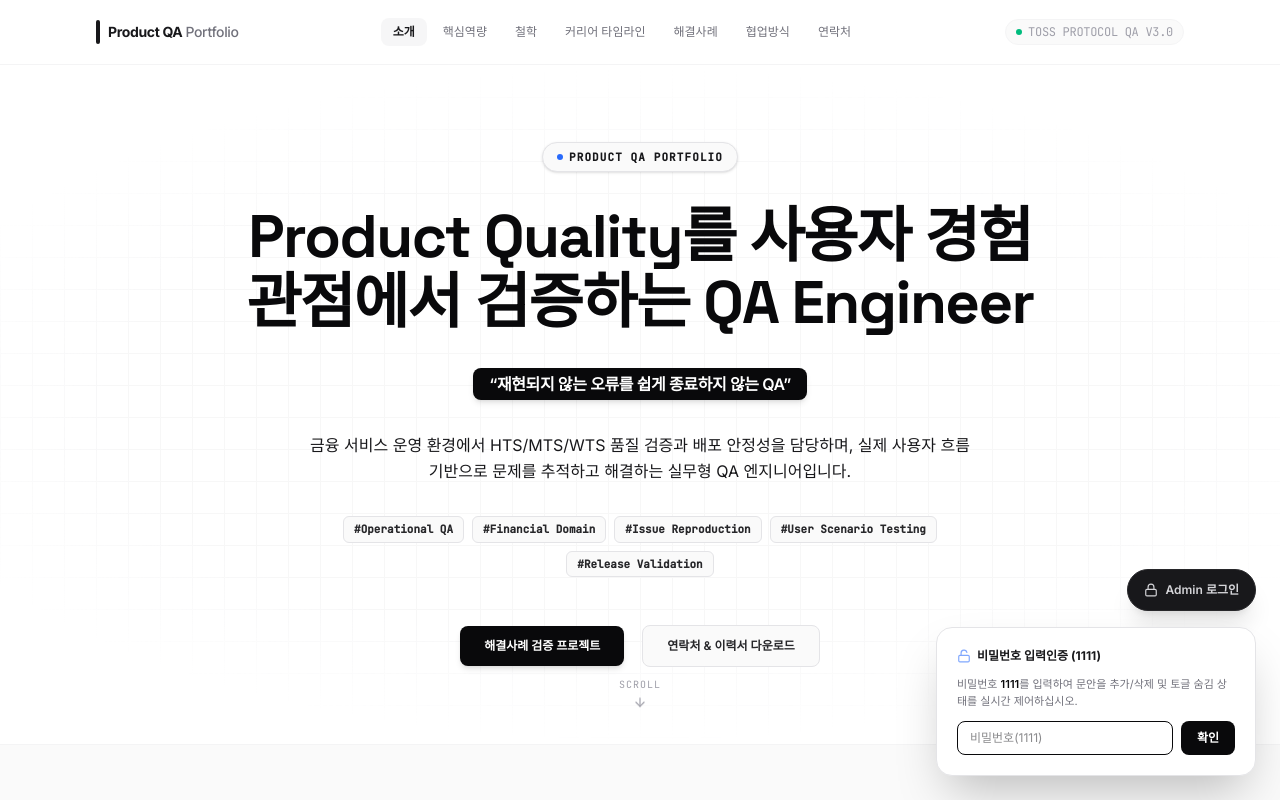
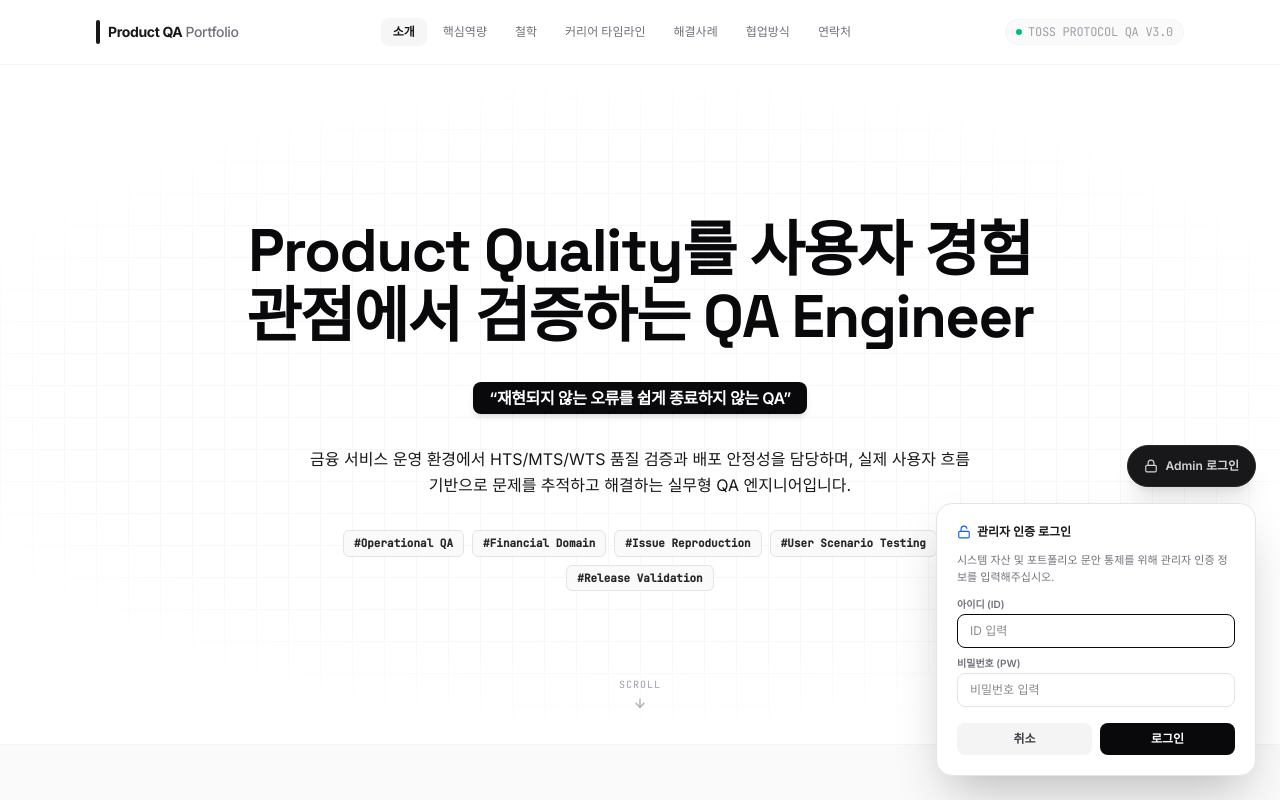
Before and after one commit to RobertJeon/J_Portfolio, a React (Vite) app: page / in a window 1280 px wide. Both pictures are taken after a click on the button "Admin 로그인". Shown: the top 800 px of the page. Built offline with nearby package versions, Linux system fonts and the light colour scheme.

Commit message:
feat(admin): secure login with ID and password
Update admin authentication to require both ID and password for access. Clean up UI elements in Hero section.

```diff
--- a/src/components/AdminPanel.tsx
+++ b/src/components/AdminPanel.tsx
@@ -34,6 +34,7 @@ interface AdminPanelProps {
 }
 
 export default function AdminPanel({ data, onChange, isAdmin, setIsAdmin }: AdminPanelProps) {
+  const [adminId, setAdminId] = useState("");
   const [password, setPassword] = useState("");
   const [isOpen, setIsOpen] = useState(false);
   const [showPasswordInput, setShowPasswordInput] = useState(false);
@@ -43,15 +44,16 @@ export default function AdminPanel({ data, onChange, isAdmin, setIsAdmin }: Admi
 
   const handleLogin = (e: React.FormEvent) => {
     e.preventDefault();
-    if (password === "1111") {
+    if (adminId === "admin7" && password === "aa00110011!!") {
       setIsAdmin(true);
       setShowPasswordInput(false);
+      setAdminId("");
       setPassword("");
       setErrorMsg("");
       setIsOpen(true);
-      showTemporarySuccess("어드민 편집 권한이 승인되었습니다!");
+      showTemporarySuccess("관리자 권한이 승인되었습니다!");
     } else {
-      setErrorMsg("비밀번호가 틀렸습니다. (힌트: 1111)");
+      setErrorMsg("아이디 또는 비밀번호가 올바르지 않습니다.");
     }
   };
 
@@ -330,30 +332,59 @@ export default function AdminPanel({ data, onChange, isAdmin, setIsAdmin }: Admi
               className="bg-white border border-zinc-200 p-5 rounded-2xl shadow-2xl w-80 flex flex-col gap-3 mt-2 pointer-events-auto"
             >
               <div className="text-xs font-bold text-zinc-900 flex items-center gap-1.5">
-                <Unlock className="w-3.5 h-3.5 text-blue-600 animate-pulse" />
-                비밀번호 입력인증 (1111)
+                <Unlock className="w-3.5 h-3.5 text-blue-600" />
+                관리자 인증 로그인
               </div>
               <p className="text-[11px] text-zinc-500 leading-normal">
-                비밀번호 <span className="font-semibold text-zinc-950">1111</span>를 입력하여 문안을 추가/삭제 및 토글 숨김 상태를 실시간 제어하십시오.
+                시스템 자산 및 포트폴리오 문안 통제를 위해 관리자 인증 정보를 입력해주십시오.
               </p>
-              <div className="flex gap-2">
+              <div className="space-y-2">
+                <div>
+                  <label className="block text-[10px] font-semibold text-zinc-500 mb-0.5">아이디 (ID)</label>
+                  <input
+                    type="text"
+                    value={adminId}
+                    onChange={(e) => setAdminId(e.target.value)}
+                    placeholder="ID 입력"
+                    className="w-full text-xs px-3 py-2 border border-zinc-200 rounded-lg focus:outline-none focus:border-zinc-950"
+                    autoFocus
+                    required
+                  />
+                </div>
+                <div>
+                  <label className="block text-[10px] font-semibold text-zinc-500 mb-0.5">비밀번호 (PW)</label>
                   <input
                     type="password"
                     value={password}
                     onChange={(e) => setPassword(e.target.value)}
-                  placeholder="비밀번호(1111)"
+                    placeholder="비밀번호 입력"
                     className="w-full text-xs px-3 py-2 border border-zinc-200 rounded-lg focus:outline-none focus:border-zinc-950"
-                  autoFocus
+                    required
                   />
+                </div>
+              </div>
+              <div className="flex gap-2 pt-1">
+                <button
+                  type="button"
+                  onClick={() => {
+                    setShowPasswordInput(false);
+                    setErrorMsg("");
+                    setAdminId("");
+                    setPassword("");
+                  }}
+                  className="w-1/2 bg-zinc-100 hover:bg-zinc-200 text-zinc-700 rounded-lg py-2 text-xs font-bold transition cursor-pointer"
+                >
+                  취소
+                </button>
                 <button
                   type="submit"
-                  className="bg-zinc-950 hover:bg-black text-white rounded-lg px-4 text-xs font-bold shrink-0 cursor-pointer"
+                  className="w-1/2 bg-zinc-950 hover:bg-black text-white rounded-lg py-2 text-xs font-bold transition cursor-pointer"
                 >
-                  확인
+                  로그인
                 </button>
               </div>
               {errorMsg && (
-                <div className="text-[10px] text-red-500 font-bold mt-0.5">{errorMsg}</div>
+                <div className="text-[10px] text-red-500 font-bold mt-0.5 text-center">{errorMsg}</div>
               )}
             </motion.form>
           )}
--- a/src/components/Sections.tsx
+++ b/src/components/Sections.tsx
@@ -55,12 +55,6 @@ export function HeroSection({ data }: SectionProps) {
       <div className="absolute inset-x-0 top-0 h-full bg-[linear-gradient(to_right,#f4f4f5_1px,transparent_1px),linear-gradient(to_bottom,#f4f4f5_1px,transparent_1px)] bg-[size:32px_32px] [mask-image:radial-gradient(ellipse_60%_50%_at_50%_50%,#000_70%,transparent_100%)] opacity-70" />
 
       <div className="relative max-w-4xl mx-auto space-y-8 py-16 text-center">
-        {/* Subtitle Accent Pill */}
-        <div className="inline-flex items-center gap-1.5 px-3.5 py-1.5 rounded-full bg-zinc-50 border border-zinc-200 text-[11px] font-mono font-bold text-zinc-650 shadow-sm tracking-widest uppercase">
-          <span className="w-1.5 h-1.5 rounded-full bg-blue-600 animate-pulse" />
-          Product QA Portfolio
-        </div>
-
         {/* Large Main Heading */}
         <h1 className="text-4xl sm:text-5xl md:text-6xl font-display font-bold text-zinc-950 tracking-tight leading-[1.1] text-balance">
           {data.hero.headline}
@@ -89,28 +83,6 @@ export function HeroSection({ data }: SectionProps) {
             </span>
           ))}
         </div>
-
-        {/* CTA triggers */}
-        <div className="flex flex-col sm:flex-row items-center justify-center gap-4.5 pt-4">
-          <button
-            onClick={() => {
-              const el = document.getElementById("projects");
-              if (el) window.scrollTo({ top: el.offsetTop - 70, behavior: "smooth" });
-            }}
-            className="w-full sm:w-auto px-6 py-3 bg-zinc-950 hover:bg-black text-white rounded-lg text-xs font-bold transition-all shadow-md hover:shadow-lg cursor-pointer transform hover:-translate-y-0.5"
-          >
-            해결사례 검증 프로젝트
-          </button>
-          <button
-            onClick={() => {
-              const el = document.getElementById("contact");
-              if (el) window.scrollTo({ top: el.offsetTop - 70, behavior: "smooth" });
-            }}
-            className="w-full sm:w-auto px-6 py-3 bg-zinc-50 hover:bg-zinc-100 text-zinc-800 border border-zinc-200 rounded-lg text-xs font-semibold transition cursor-pointer"
-          >
-            연락처 & 이력서 다운로드
-          </button>
-        </div>
       </div>
 
       {/* Down Scroll Anchor */}
@@ -138,11 +110,7 @@ export function CoreStrengths({ data }: SectionProps) {
     <section id="strengths" className="py-24 bg-zinc-50 border-b border-zinc-250/30 px-6 sm:px-8 lg:px-12">
       <div className="max-w-4xl mx-auto space-y-12">
         <div className="text-center md:text-left">
-          <span className="text-[10px] font-mono tracking-widest text-zinc-400 uppercase block mb-1">SECTION 02</span>
           <h2 className="text-2xl sm:text-3xl font-bold text-zinc-950 tracking-tight">Core Strength</h2>
-          <p className="text-xs text-zinc-500 mt-1">
-            단순 매뉴얼 테스터를 탈피하여 금융 도메인과 실전에 녹여낸 4가지 기술적 강점
-          </p>
         </div>
 
         <div className="grid grid-cols-1 md:grid-cols-2 gap-6">
@@ -180,9 +148,7 @@ export function AboutMe({ data }: SectionProps) {
     <section id="about" className="py-24 bg-white px-6 sm:px-8 lg:px-12">
       <div className="max-w-4xl mx-auto">
         <div className="text-center md:text-left mb-10">
-          <span className="text-[10px] font-mono tracking-widest text-zinc-400 uppercase block mb-1">SECTION 03</span>
           <h2 className="text-2xl sm:text-3xl font-bold text-zinc-950 tracking-tight">About Me</h2>
-          <p className="text-xs text-zinc-500 mt-1">사용자가 겪을 마지막 한 단계를 완벽히 검증하겠다는 철학</p>
         </div>
 
         <div className="grid grid-cols-1 md:grid-cols-12 gap-8 items-start">
@@ -259,18 +225,10 @@ export function CareerTimeline({ data }: SectionProps) {
     <section id="career" className="py-24 bg-zinc-50 border-y border-zinc-200/50 px-6 sm:px-8 lg:px-12">
       <div className="max-w-4xl mx-auto space-y-12">
         <div className="text-center md:text-left">
-          <span className="text-[10px] font-mono tracking-widest text-zinc-400 uppercase block mb-1">SECTION 04</span>
           <h2 className="text-2xl sm:text-3xl font-bold text-zinc-950 tracking-tight">Career Timeline</h2>
-          <p className="text-xs text-zinc-500 mt-1">
-            엄연한 정합성이 보증되어야 하는 금융 도메인 실증 노하우와 정량적 성과 축적의 이력 명세서
-          </p>
         </div>
 
         <div className="bg-white p-6 sm:p-8 rounded-xl border border-zinc-200 space-y-8 shadow-sm">
-          {/* Brief Highlight Quote */}
-          <div className="text-xs sm:text-sm font-semibold font-serif border-l-2 border-blue-600 pl-4 text-zinc-855 leading-relaxed bg-zinc-50/40 py-2">
-            “금융 시스템에서 사소한 소수점 마진 오진이나 데이터 동시성 꼬임은 즉각 수백 명 유저의 자산 손실 및 브랜드 사법 조치로 직결됩니다. 그렇기에 원장 단위 결제의 완전성을 전제로 검수했습니다.”
-          </div>
 
           {/* Combined Timeline Tracker */}
           <div className="relative border-l border-zinc-200 ml-3.5 space-y-8 py-1">
@@ -386,11 +344,7 @@ export function CaseStudies({ data }: SectionProps) {
     <section id="projects" className="py-24 bg-zinc-50 border-y border-zinc-200/50 px-6 sm:px-8 lg:px-12">
       <div className="max-w-4xl mx-auto space-y-12">
         <div className="text-center md:text-left">
-          <span className="text-[10px] font-mono tracking-widest text-zinc-400 uppercase block mb-1">SECTION 05</span>
           <h2 className="text-2xl sm:text-3xl font-bold text-zinc-950 tracking-tight">Featured Case Studies</h2>
-          <p className="text-xs text-zinc-500 mt-1">
-            단순 스펙 확인을 넘어, 원인을 입증하고 가혹한 환경을 주도해 해결한 주요 프로젝트
-          </p>
         </div>
 
         {/* Dynamic Project Tabs including Weighted % focus tags */}
@@ -591,11 +545,7 @@ export function WorkingStyle({ data }: SectionProps) {
     <section id="working-style" className="py-24 bg-white px-6 sm:px-8 lg:px-12">
       <div className="max-w-4xl mx-auto space-y-12">
         <div className="text-center md:text-left">
-          <span className="text-[10px] font-mono tracking-widest text-zinc-400 uppercase block mb-1">SECTION 06</span>
           <h2 className="text-2xl sm:text-3xl font-bold text-zinc-950 tracking-tight">Working Style</h2>
-          <p className="text-xs text-zinc-500 mt-1">
-            개발자가 즉시 대안 코드를 작성하도록 파트너십 소통을 지어가는 협업 규칙
-          </p>
         </div>
 
         <div className="grid grid-cols-1 md:grid-cols-3 gap-6">
@@ -632,15 +582,6 @@ export function ContactSection({ data }: SectionProps) {
       <div className="absolute inset-0 bg-[radial-gradient(rgba(255,255,255,0.012)_1px,transparent_1px)] bg-[size:24px_24px] pointer-events-none" />
 
       <div className="max-w-2xl mx-auto space-y-10 relative">
-        <div className="space-y-2">
-          <span className="text-[10px] font-mono tracking-widest text-zinc-500 uppercase">SECTION 07 / CONTACT</span>
-          <h2 className="text-2xl sm:text-3xl font-bold font-display tracking-tight text-white">
-            사용자 신뢰의 안전지대를 완성합니다
-          </h2>
-          <p className="text-xs text-zinc-400 max-w-md mx-auto leading-relaxed">
-            운영에서 기획과 개발을 연결하여 무장애 릴리즈의 전율을 이룰 준비된 품질 엔지니어입니다. 언제든지 메일 주십시오.
-          </p>
-        </div>
 
         {/* Copy Email Display Card */}
         <div
```
Lines whose indentation alone changed are shown as unchanged.
